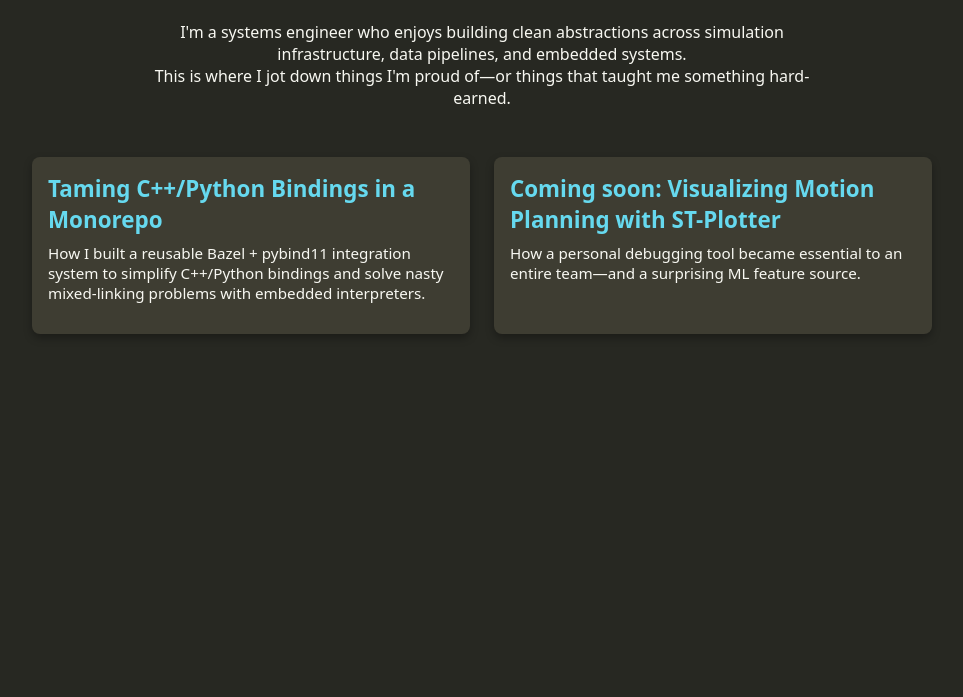
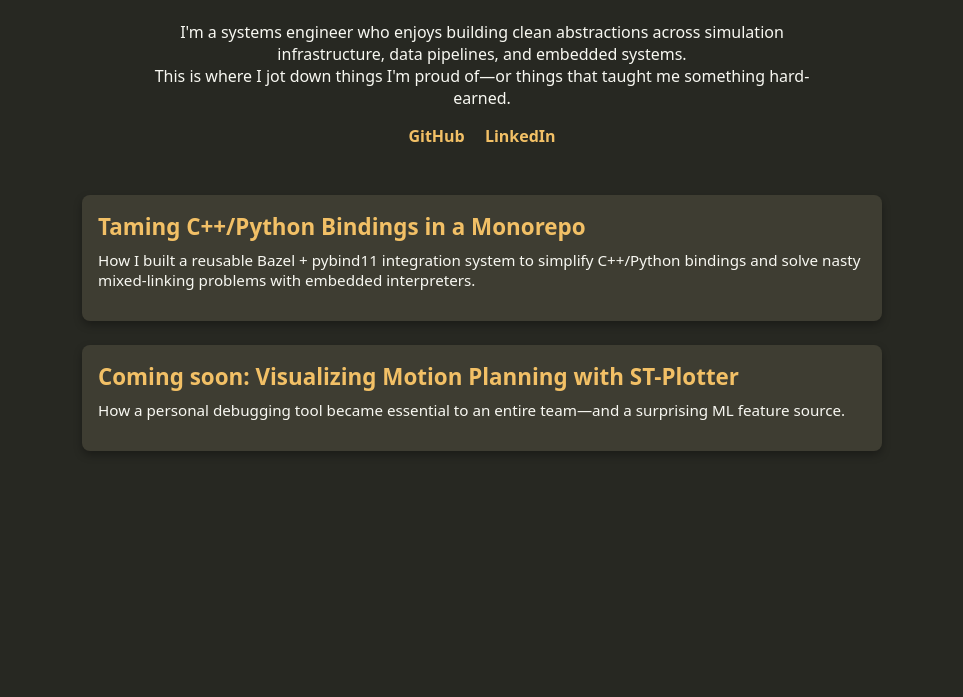
Before and after one commit to DieHertz/diehertz.github.io, a plain HTML site: page index.html in a window 1280 px wide. Shown: the part 103-800 px from the top of the page, without its empty margins (158-1121 px from the left). Drawn offline with Linux system fonts and the light colour scheme.

Commit message:
Extracted stylesheet

```diff
--- a/index.html
+++ b/index.html
@@ -4,80 +4,8 @@
   <meta charset="UTF-8">
   <meta name="viewport" content="width=device-width, initial-scale=1.0">
   <title>My Engineering Notes</title>
-  <style>
-    :root {
-      --bg: #272822;
-      --fg: #f8f8f2;
-      --accent: #66d9ef;
-      --card-bg: #3e3d32;
-      --shadow: rgba(0, 0, 0, 0.3);
-    }
-
-    body {
-      font-family: system-ui, sans-serif;
-      margin: 2rem auto;
-      max-width: 900px;
-      padding: 0 1rem;
-      background: var(--bg);
-      color: var(--fg);
-    }
-
-    header {
-      text-align: center;
-      margin-bottom: 3rem;
-    }
-
-    h1 {
-      font-size: 2.5rem;
-      border-bottom: 2px solid #49483e;
-      padding-bottom: 0.5rem;
-    }
-
-    .about {
-      font-size: 1rem;
-      margin-top: 1rem;
-      max-width: 700px;
-      margin-left: auto;
-      margin-right: auto;
-    }
-
-    .grid {
-      display: grid;
-      grid-template-columns: repeat(auto-fill, minmax(320px, 1fr));
-      gap: 1.5rem;
-    }
-
-    .post {
-      background: var(--card-bg);
-      padding: 1rem;
-      border-radius: 8px;
-      box-shadow: 0 4px 8px var(--shadow);
-      transition: transform 0.2s;
-    }
-
-    .post:hover {
-      transform: translateY(-4px);
-    }
-
-    .post h2 {
-      font-size: 1.4rem;
-      margin: 0;
-    }
-
-    .post p {
-      font-size: 0.95rem;
-      margin-top: 0.5rem;
-    }
-
-    a {
-      color: var(--accent);
-      text-decoration: none;
-    }
-
-    a:hover {
-      text-decoration: underline;
-    }
-  </style>
+  <link rel="icon" href="assets/favicon.png" type="image/png">
+  <link rel="stylesheet" href="/style.css">
 </head>
 <body>
   <header>
@@ -86,9 +14,13 @@
       I'm a systems engineer who enjoys building clean abstractions across simulation infrastructure, data pipelines, and embedded systems. <br>
       This is where I jot down things I'm proud of—or things that taught me something hard-earned.
     </p>
+    <div class="socials">
+      <a href="https://github.com/DieHertz" target="_blank">GitHub</a>
+      <a href="https://linkedin.com/in/diehertz" target="_blank">LinkedIn</a>
+    </div>
   </header>
 
-  <main class="grid">
+  <main class="feed">
     <div class="post">
       <h2><a href="blog/cpp_python_binding_infra.html">Taming C++/Python Bindings in a Monorepo</a></h2>
       <p>How I built a reusable Bazel + pybind11 integration system to simplify C++/Python bindings and solve nasty mixed-linking problems with embedded interpreters.</p>
--- /dev/null
+++ b/style.css
@@ -0,0 +1,104 @@
+:root {
+  --bg: #272822;
+  --fg: #f8f8f2;
+  --accent: #f2c066; /* golden-yellow Monokai variant */
+  --card-bg: #3e3d32;
+  --shadow: rgba(0, 0, 0, 0.3);
+}
+
+body {
+  font-family: system-ui, sans-serif;
+  margin: 2rem auto;
+  max-width: 800px;
+  padding: 0 1rem;
+  background: var(--bg);
+  color: var(--fg);
+}
+
+header {
+  text-align: center;
+  margin-bottom: 3rem;
+}
+
+h1 {
+  font-size: 2.5rem;
+  border-bottom: 2px solid #49483e;
+  padding-bottom: 0.5rem;
+}
+
+.about {
+  font-size: 1rem;
+  margin-top: 1rem;
+  max-width: 700px;
+  margin-left: auto;
+  margin-right: auto;
+}
+
+.socials {
+  margin-top: 1rem;
+  text-align: center;
+}
+
+.socials a {
+  margin: 0 0.5rem;
+  color: var(--accent);
+  font-weight: bold;
+  text-decoration: none;
+}
+
+.socials a:hover {
+  text-decoration: underline;
+}
+
+.feed {
+  display: flex;
+  flex-direction: column;
+  gap: 1.5rem;
+}
+
+.post {
+  background: var(--card-bg);
+  padding: 1rem;
+  border-radius: 8px;
+  box-shadow: 0 4px 8px var(--shadow);
+  transition: transform 0.2s;
+}
+
+.post:hover {
+  transform: translateY(-4px);
+}
+
+.post h2 {
+  font-size: 1.4rem;
+  margin: 0;
+}
+
+.post p {
+  font-size: 0.95rem;
+  margin-top: 0.5rem;
+}
+
+a {
+  color: var(--accent);
+  text-decoration: none;
+}
+
+a:hover {
+  text-decoration: underline;
+}
+
+code {
+  background-color: #49483e;
+  color: var(--fg);
+  padding: 0.2em 0.4em;
+  border-radius: 4px;
+  font-size: 0.95em;
+}
+
+pre {
+  background: #49483e;
+  color: var(--fg);
+  padding: 1em;
+  overflow-x: auto;
+  border-radius: 5px;
+}
```
Also changed, not shown: blog/cpp_python_binding_infra.html (+2 -39 lines), assets/favicon.png (added).
